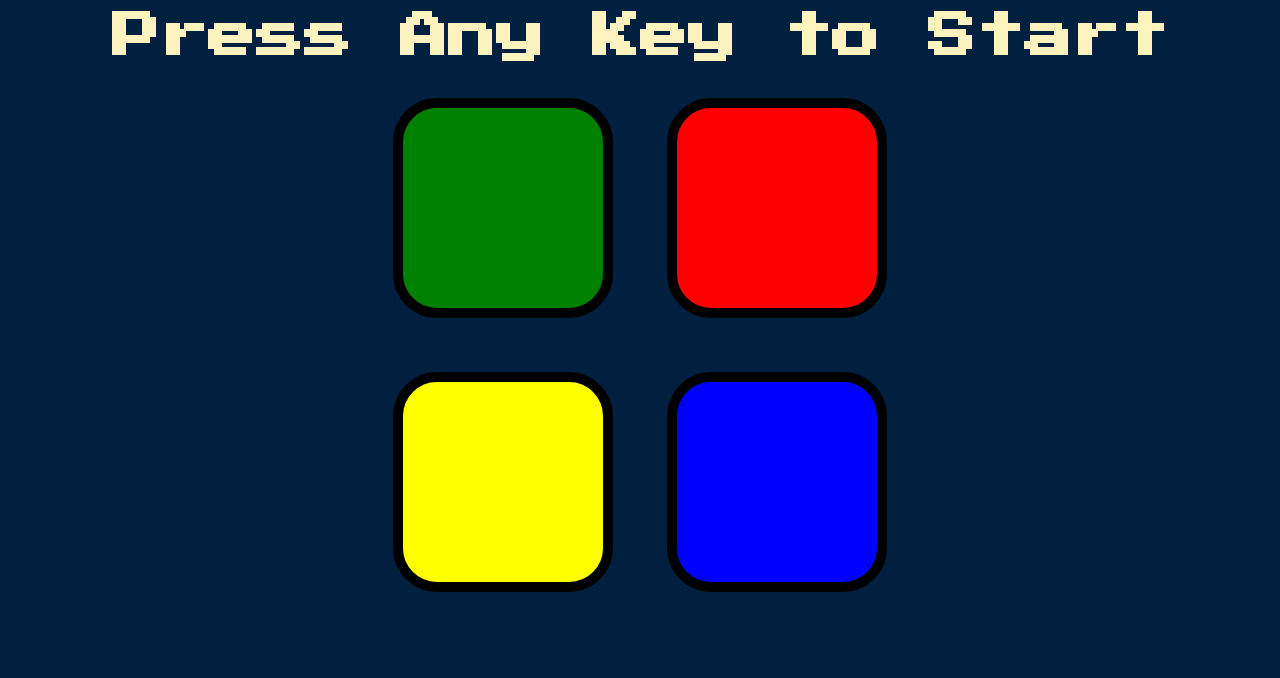
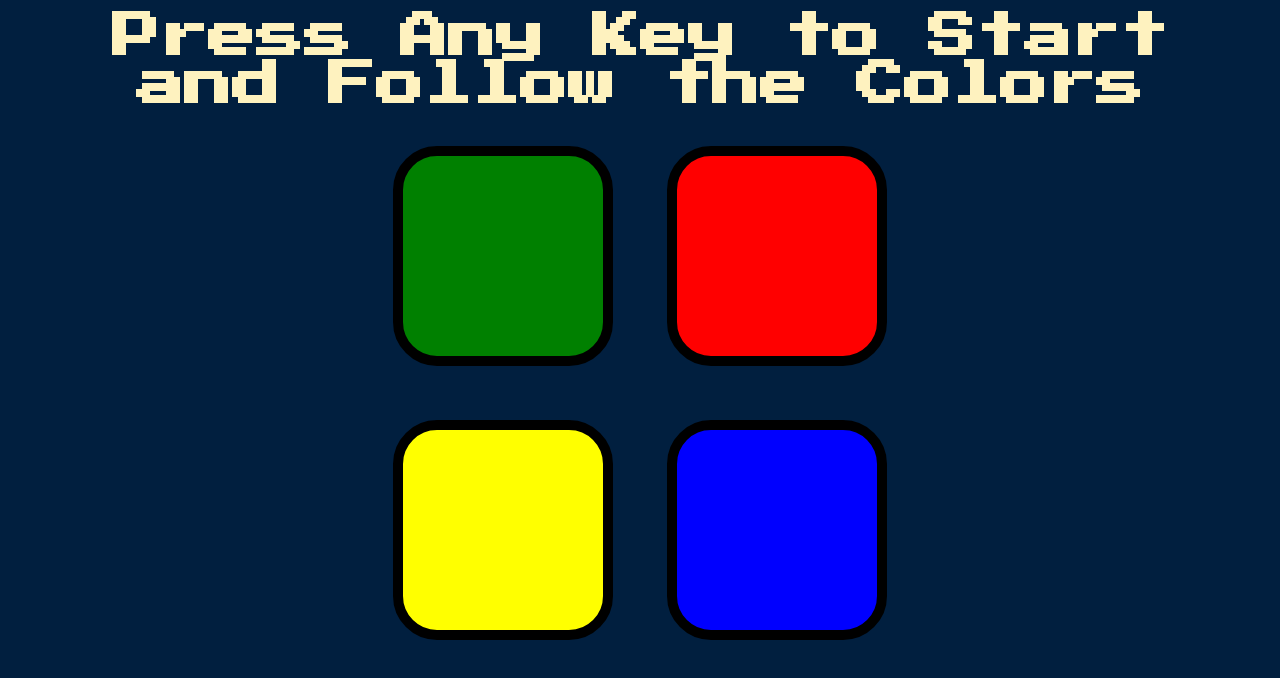
Before and after one commit to mhtaldmr/simon-game, a plain HTML site: page index.html in a window 1280 px wide. Drawn offline with nearby package versions, Linux system fonts and the light colour scheme.

Commit message:
last commit

```diff
--- a/index.html
+++ b/index.html
@@ -9,7 +9,7 @@
 </head>
 
 <body>
-  <h1 id="level-title">Press Any Key to Start</h1>
+  <h1 id="level-title">Press Any Key to Start and Follow the Colors</h1>
   <div class="container">
     <div lass="row">
 
```
